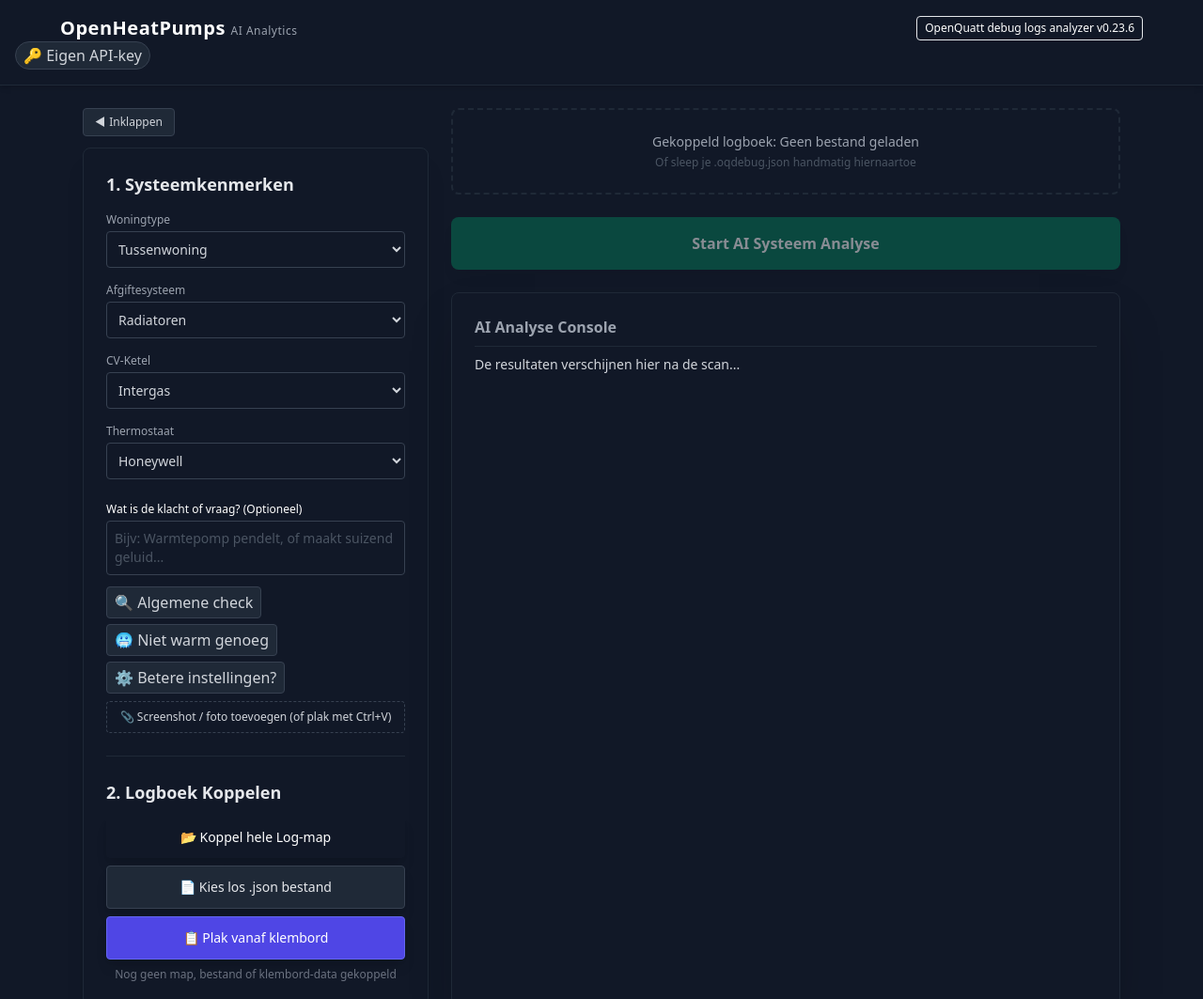
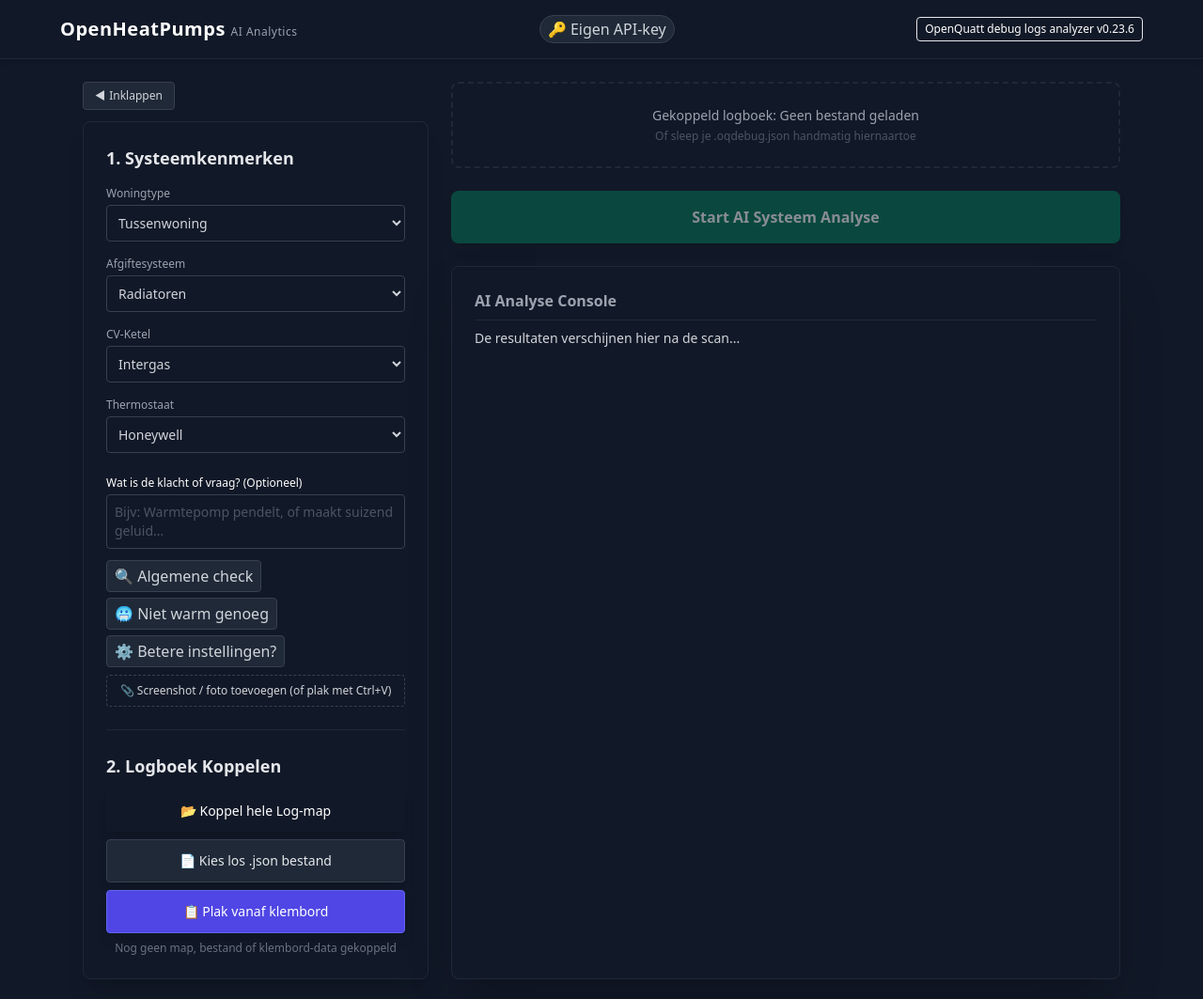
Before and after one commit to GtHbbrr/openheatpumps-logs-analyzer, a plain HTML site: page frontend/index.html in a window 1280 px wide. Shown: the top 1063 px of the page at 94% size. Drawn offline with nearby package versions, Linux system fonts and the light colour scheme.

Commit message:
style(ui): lijn Eigen API-key knop strak uit naast de versie-badge in de header

```diff
--- a/frontend/index.html
+++ b/frontend/index.html
@@ -2499,13 +2499,13 @@ if (false) {
             b.onclick = openByokModal;
             embedBar.insertBefore(b, embedBar.children[1] || null);
           }
-          const header = document.querySelector('header, h1');
+          const vBadge = Array.from(document.querySelectorAll('span, div')).find(el => el.textContent.trim().startsWith('OpenQuatt debug logs analyzer')); const header = vBadge?.parentElement || document.querySelector('header, h1');
           if (header && !document.body.classList.contains('oq-embed-mode')) {
             const b = document.createElement('button');
             b.type = 'button';
             b.className = 'oq-byok-trigger ml-3 align-middle';
             b.onclick = openByokModal;
-            header.appendChild(b);
+            if (vBadge) header.insertBefore(b, vBadge); else header.appendChild(b);
           }
           // Herstel opgeslagen systeemprofiel uit localStorage en bewaar wijzigingen automatisch
           const PROFILE_KEY = 'oq_user_profile_v1';
```
